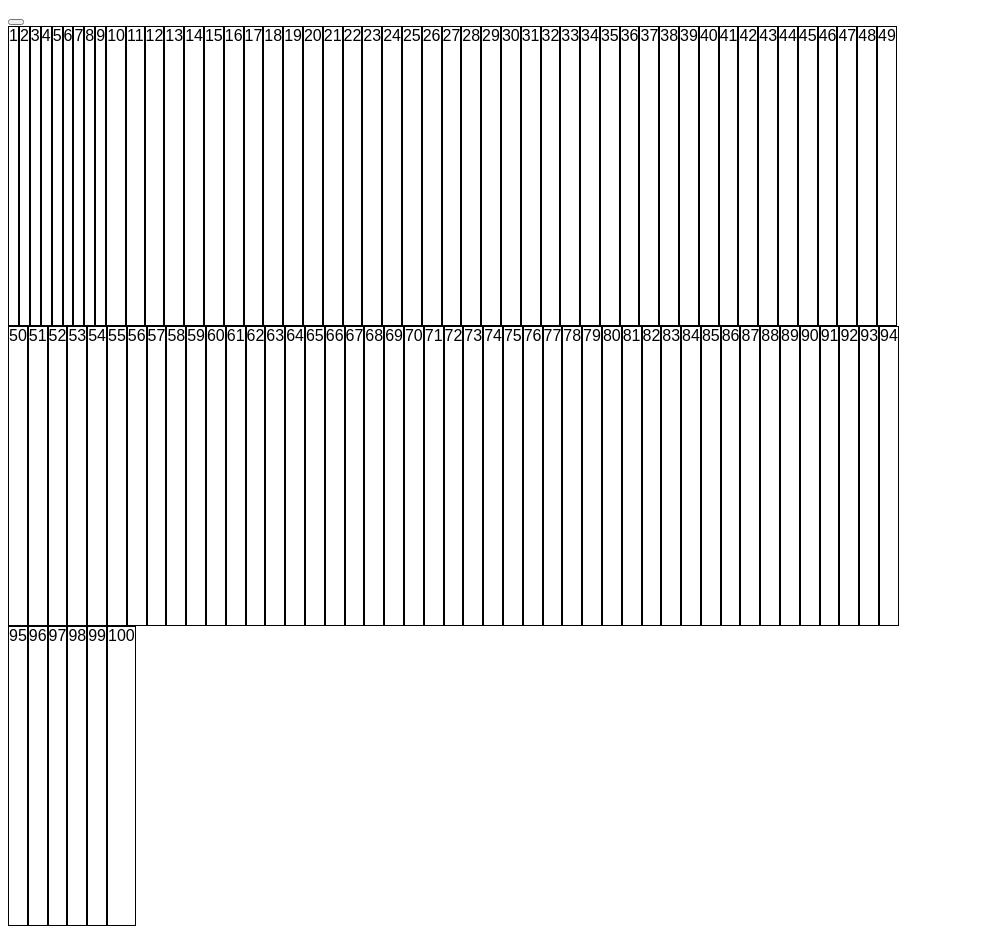
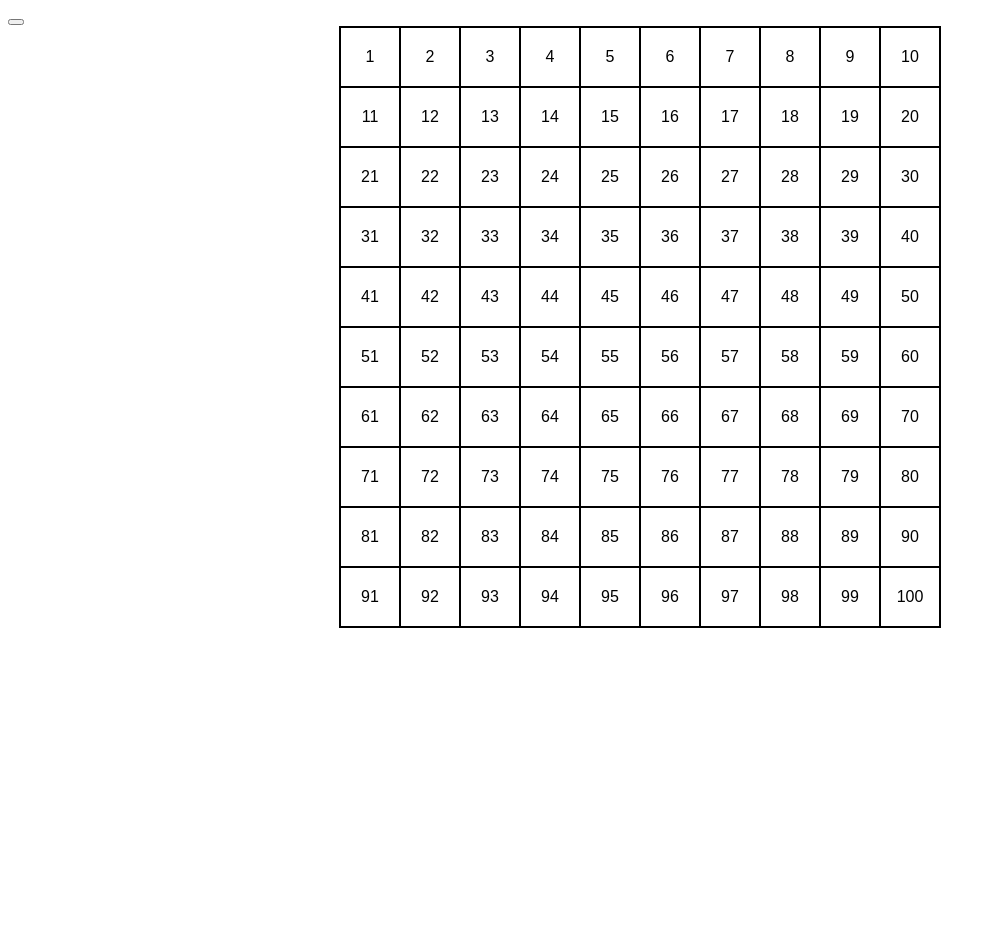
Before and after one commit to ElisabettaMirti/js-campominato-grid, a plain HTML site: page index.html in a window 1280 px wide. Shown: the whole page, without its empty margins (0-996 px from the left). After the commit the page ends 800 px from the top, so only its background shows below. Drawn offline with Linux system fonts and the light colour scheme.

Commit message:
aggiustato stile di base con css

```diff
--- a/css/style.css
+++ b/css/style.css
@@ -3,19 +3,26 @@ body{
 }
 
 section.grid{
-    width: 900px;
-    height: 900px;
+    width: 600px;
+    height: 600px;
     color: black;
     display: flex;
     flex-wrap: wrap;
+    justify-content: center;
+    align-items: center;
+    border: 1px solid black;
+    margin: 0 auto;
 }
 
-section.grid>article.square{
-    width: (100% / 10) - 2px;
-    height: (100% / 10) - 2px;
+section.grid > article.square{
+    width: calc((100% / 10) - 2px);
+    height: calc((100% / 10) - 2px);
     border: 1px solid black;
+    display: flex;
+    justify-content: center;
+    align-items: center;
 }
 
-section.grid>article.square.active{
+section.grid > article.square.active{
     background-color: aqua;
 }
```
